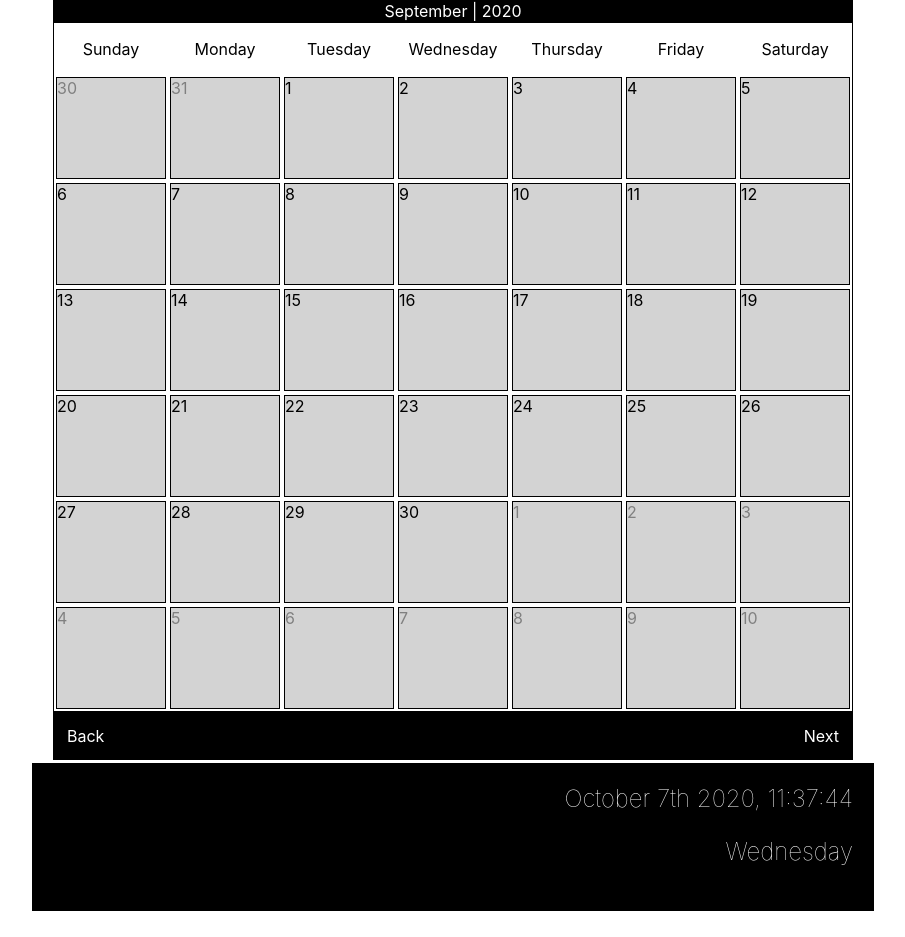
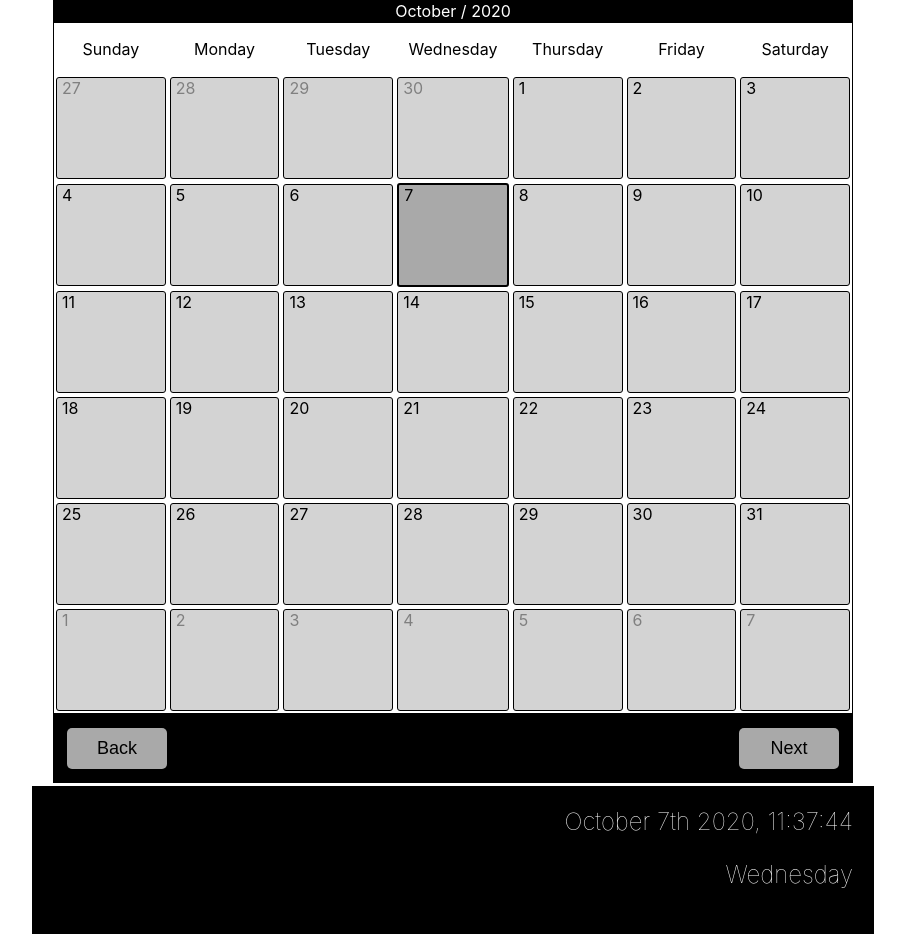
Before and after one commit to fooyongyan/webapp-infinitychain, a React (Create React App) app: page / in a window 1280 px wide. Shown: the whole page, without its empty margins (187-1092 px from the left). Before the commit the page ends 914 px from the top, so only its background shows below. Built offline with nearby package versions, Linux system fonts and the light colour scheme.

Commit message:
Did a fair bit of code cleaning and getting things done

```diff
--- a/src/components/Calendar/Calendar.css
+++ b/src/components/Calendar/Calendar.css
@@ -24,11 +24,19 @@
     border: 1px solid black;
     display: grid;
     grid-template-columns: auto auto;
-
 }
 
-.Calendar__Controls a {
+.Calendar__Controls button{
     text-decoration: none;
+    padding: 10px;
+    font-size: large;
+    border: 0px;
+    min-width: 100px;
+    background-color: darkgray;
+    border-radius: 5px;
+}
+
+.Calendar__Controls button:hover{
     color: white;
 }
 
--- a/src/components/Calendar/Calendar.js
+++ b/src/components/Calendar/Calendar.js
@@ -2,61 +2,66 @@ import React from 'react';
 import './Calendar.css'
 import Day from './Day/Day';
 import moment from 'moment';
-export default function Calendar () {
+export default function Calendar (props) {
 
-    //TODO: Would need to make this into 2 Variables
-    const [month, setMonth] = React.useState(moment().month());
-    const [year, setYear] = React.useState(moment().year());
-    const begin = (moment(`${year}-${month}-1`));
-    const end = (moment(`${year}-${month}-${begin.daysInMonth()}`))
-    //console.log(`First day of the month is on ${begin.day()}`)
-    //console.log(`End day of the month is on ${end.day()}`)
+    const current = moment();
+    const [config, setConfig] = React.useState({
+        month: props.month ? props.month : current.month() + 1,
+        year: props.year ? props.year : current.year(),
+        days: [ 'Sunday', 'Monday', 'Tuesday', 'Wednesday', 'Thursday', 'Friday', 'Saturday'],
+    });
 
+    const begin = (moment(`${config.year}-${config.month}`));
     function back() {
-        let newValue = month - 1;
-        if ( newValue < 1 ) {
-            newValue = 12;
-            setYear(year-1);
+        let newMonth = config.month - 1;
+        const newConfig = {
+            ...config,
+            month: (newMonth < 1 ) ? 12 : newMonth,
+            year:  (newMonth < 1 ) ? config.year-1 : config.year,
         }
-        setMonth(newValue);
+        setConfig(newConfig);
     }
 
-
     function forward() {
-        let newValue = month + 1;
-        if ( newValue > 12 ) {
-            newValue = 1;
-            setYear(year+1);
+        let newMonth = config.month + 1;
+        const newConfig = {
+            ...config,
+            month: (newMonth > 12 ) ? 1 : newMonth,
+            year:  (newMonth > 12 ) ? config.year+1 : config.year,
         }
-        setMonth(newValue);
+        setConfig(newConfig);
     }
 
-    const monthDisplay = begin.format("MMMM");
-    const dayOfWeek = begin.day();
-    const startOfWeek = dayOfWeek == 0 ? begin.clone() : begin.clone().day(0);
-    let count = 42;
-    var days = [ 'Sunday', 'Monday', 'Tuesday', 'Wednesday', 'Thursday', 'Friday', 'Saturday'   ];
     function renderDays () {
+        const daysInCalender = 42;
         let days = [];
-        let curr = startOfWeek;
-        for ( let i = 0; i < count; i++ )
+        let currMoment = begin.day() === 0 ? begin.clone() : begin.clone().day(0);
+        for ( let i = 0; i < daysInCalender ; i++ )
         {
-            days.push( <Day key = {curr.toDate().getTime()} isCurrentMonth= {curr.month() == month-1 } dateValue = {curr.toDate()} day={curr.date()} month={curr.month()} dayOfMonth={i+1}> {i + 1} </Day>)
-            curr = curr.clone().add(1, 'days');
+            days.push( <Day
+                            key={currMoment.toDate()}
+                            isCurrentMonth={currMoment.month() + 1 === config.month }
+                            dateValue={currMoment.toDate()}
+                            day={currMoment.date()}
+                            month={currMoment.month()}
+                            dayOfMonth={i+1}
+                            isCurrentDay = { currMoment.format("YYYY-MM-DD") === moment().format("YYYY-MM-DD") }
+                        />)
+            currMoment = currMoment.clone().add(1, 'days');
         }
         return days;
     }
 
     return (
         <div className = "Calendar">
-            <div className = "Calendar__header"> {monthDisplay} | {year} </div>
+            <div className = "Calendar__header"> {begin.format("MMMM")} / {config.year} </div>
             <div className = "Calendar__body">
-                {days.map( e => <p key = {e}> {e} </p>)}
+                {config.days.map( e => <p key = {e}> {e} </p>)}
                 {renderDays()}
             </div>
             <div className = "Calendar__Controls">
-                <div class = "Calendar__Controls__Back"> <a href="#" onClick = {ev => {back()}}> Back </a> </div>
-                <div class = "Calendar__Controls__Next"> <a href="#" onClick = {ev => {forward()}}> Next </a> </div>
+                <div class = "Calendar__Controls__Back"> <button onClick = {ev => {back()}}> Back </button> </div>
+                <div class = "Calendar__Controls__Next"> <button onClick = {ev => {forward()}}> Next </button> </div>
             </div>
         </div>
     );
--- a/src/components/Calendar/Day/Day.css
+++ b/src/components/Calendar/Day/Day.css
@@ -7,7 +7,9 @@
     display: flex;
     flex-direction: column;
     padding: 0px;
+    border-radius: 3px;
 }
+
 
 .Calendar__day__selection {
     height: 100%;
--- a/src/components/Calendar/Day/Day.js
+++ b/src/components/Calendar/Day/Day.js
@@ -4,15 +4,19 @@ import moment from 'moment';
 export default function Day (props) {
 
     const [selected, setSelected] = React.useState(false);
-    function onDayClicked( ev ) {
+    function onDayClicked() {
         console.log(moment(props.dateValue).format("YYYY-MM-DD"));
         setSelected(!selected);
-
     }
-
+    console.log(props.isCurrentDay)
+    const style = {
+        color: props.isCurrentMonth ? null : "grey",
+        border: props.isCurrentDay || selected ? "2px solid black" : null,
+        backgroundColor: props.isCurrentDay ? "darkgrey" : null
+    }
     return (
-        <div className = "Calendar__day" style={{color: props.isCurrentMonth ? null : "grey"}}onClick={ (ev) => onDayClicked(ev)}>
-            <div style={{textAlign: "left"}}> {props.day} </div>
+        <div className = "Calendar__day" style={style} onClick={ (ev) => onDayClicked(ev)}>
+            <div style={{textAlign: "left", marginLeft: "5px"}}> { <span> {props.day} </span> } </div>
             <div className = "Calendar__day__selection"> {selected ? "X" : "" }</div>
         </div>
     );
```
Also changed, not shown: src/data/Resolution.js (+16 -7 lines).
